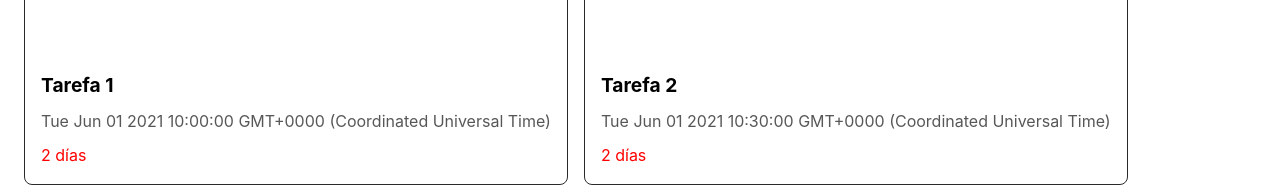
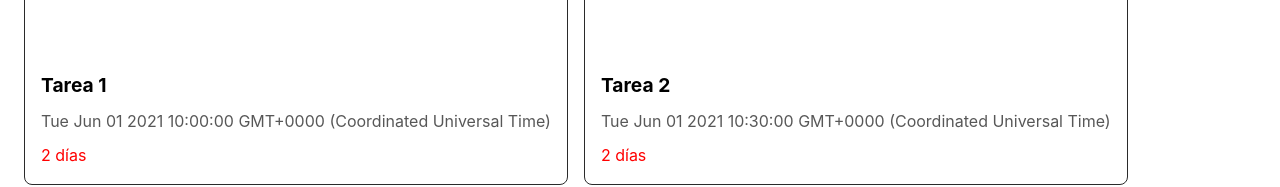
Before and after one commit to jdnaranjo1411/ProyectoUsabilidad, a Vue app in the folder timeFlow/: page / in a window 1280 px wide. Shown: the part 255-442 px from the top of the page. Built offline with nearby package versions, Linux system fonts and the light colour scheme.

Commit message:
cambio de tarefa a tarea

```diff
--- a/timeFlow/src/components/FakeAPI/data.js
+++ b/timeFlow/src/components/FakeAPI/data.js
@@ -7,13 +7,13 @@ const Eventos = [
         tasks: [
             {
                 id: 1,
-                title: 'Tarefa 1',
+                title: 'Tarea 1',
                 start: new Date(2021, 5, 1, 10, 0, 0),
                 end: new Date(2021, 5, 1, 10, 30, 0),
             },
             {
                 id: 2,
-                title: 'Tarefa 2',
+                title: 'Tarea 2',
                 start: new Date(2021, 5, 1, 10, 30, 0),
                 end: new Date(2021, 5, 1, 11, 0, 0),
             }
```
